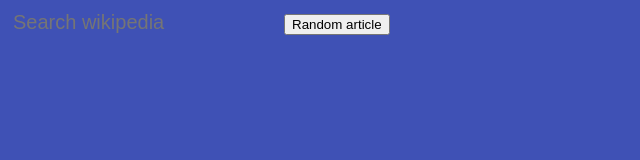
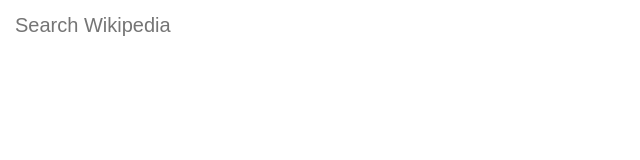
Before and after one commit to lukawski/wiki-viewer, a browser extension: page index.html in a window 1280 px wide. Shown: the whole page, without its empty margins (0-640 px from the left). Drawn offline with Linux system fonts and the light colour scheme.

Commit message:
Changed general styles, added p tag in html

```diff
--- a/index.css
+++ b/index.css
@@ -1,20 +1,11 @@
 body {
-    background: #3F51B5;
-}
-
-.container {
-    margin-top: 10px;
-}
-
-.search {
-    margin: 0 auto;
+    padding: 5px;
 }
 
 input {
     background: rgba(255, 255, 255, 0);
     border: none;
     font-size: 20px;
-    padding-left: 5px;
 }
 
 input:focus {
@@ -37,10 +28,6 @@
     color: black;
 }
 
-h3 {
-    margin: 0 0 10px 0;
-}
-
 .result {
     background: white;
     width: 100%;
@@ -59,7 +46,10 @@
     box-shadow: 0px 0px 10px 1px rgba(0, 0, 0, 0.85);
 }
 
+h3 {
+    margin: 0 0 10px 0;
+}
+
 .result a {
     font-weight: 700;
-    margin-top: 10px;
 }
--- a/index.html
+++ b/index.html
@@ -10,10 +10,7 @@
     <body>
         <div class="container">
             <div class="search">
-            <input type="text" id="search" placeholder="Search wikipedia">
-            <a href="https://en.wikipedia.org/wiki/Special:Random" target="_blank">
-                <button id="random">Random article</button>
-            </a>
+                <input type="text" id="search" placeholder="Search Wikipedia">
             </div>
             <div id="content"></div>
         </div>
--- a/index.js
+++ b/index.js
@@ -9,7 +9,7 @@
                  var descriptions = r[2]
                  var links = r[3]
                  for(var i = 0; i < results.length; i++) {
-                    $('#content').append('<div class="result"><h3>' + results[i] + '</h3>' + descriptions[i] +'<br><a href=' + links[i] + ' target="_blank">More</a></div>')
+                    $('#content').append('<div class="result"><h3>' + results[i] + '</h3><p>' + descriptions[i] +'</p><a href=' + links[i] + ' target="_blank">More</a></div>')
                  }
       })
     }
```
